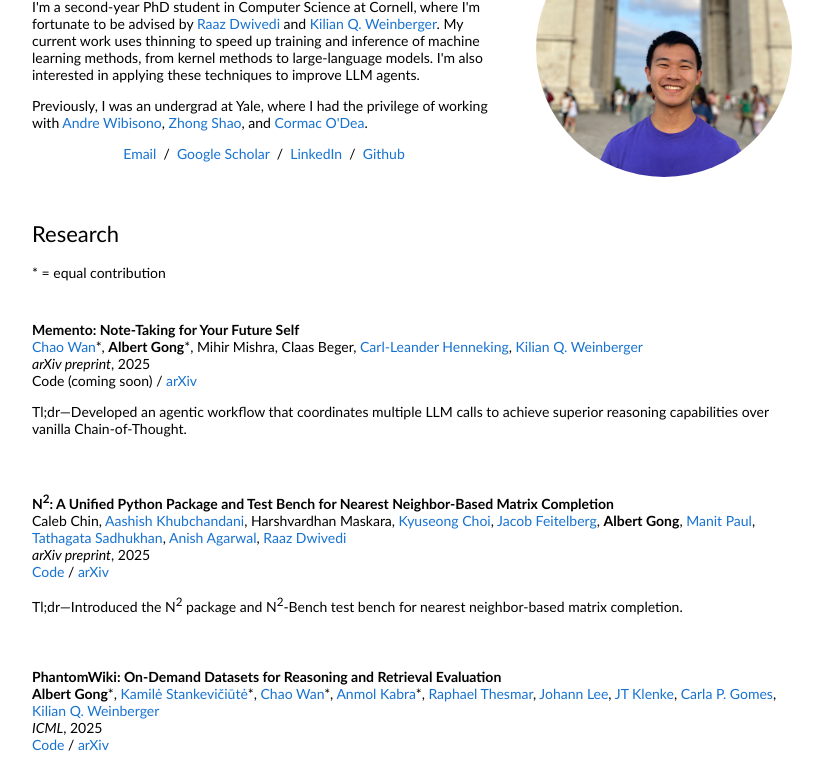
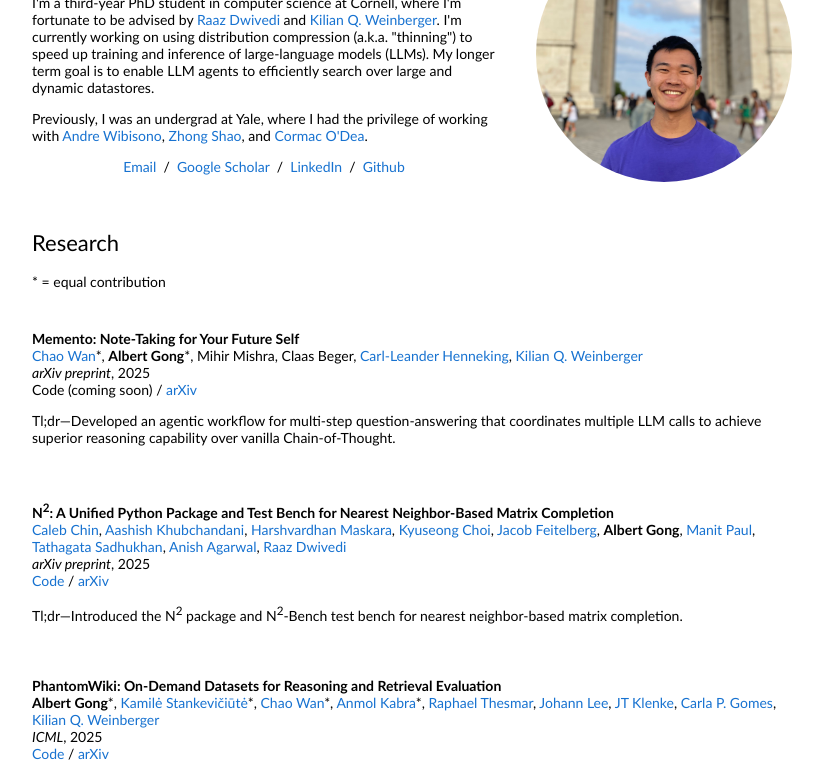
Before and after one commit to albertgong1/albertgong1.github.io, a plain HTML site: page index.html in a window 1280 px wide. Shown: the part 107-876 px from the top of the page, without its empty margins (228-1051 px from the left). Drawn offline with Linux system fonts and the light colour scheme.

Commit message:
updated bio

```diff
--- a/index.html
+++ b/index.html
@@ -23,8 +23,8 @@
                   Albert Gong
                 </p>
                 <p>
-                  I'm a second-year PhD student in Computer Science at Cornell, where I'm fortunate to be advised by <a href="https://raazdwivedi.github.io">Raaz Dwivedi</a> and <a href="https://www.cs.cornell.edu/~kilian/">Kilian Q. Weinberger</a>.
-                  My current work uses thinning to speed up training and inference of machine learning methods, from kernel methods to large-language models. I'm also interested in applying these techniques to improve LLM agents.
+                  I'm a third-year PhD student in computer science at Cornell, where I'm fortunate to be advised by <a href="https://raazdwivedi.github.io">Raaz Dwivedi</a> and <a href="https://www.cs.cornell.edu/~kilian/">Kilian Q. Weinberger</a>.
+                  I'm currently working on using distribution compression (a.k.a. "thinning") to speed up training and inference of large-language models (LLMs). My longer term goal is to enable LLM agents to efficiently search over large and dynamic datastores.
                 </p>
                 <p>
                   Previously, I was an undergrad at Yale, where I had the privilege of working with <a href="http://www.cs.yale.edu/homes/wibisono/">Andre Wibisono</a>, <a href="https://www.cs.yale.edu/homes/shao-zhong/">Zhong Shao</a>, and <a href="https://economics.yale.edu/people/cormac-odea">Cormac O'Dea</a>.
@@ -71,7 +71,7 @@
                 <a href="https://arxiv.org/abs/2506.20642">arXiv</a>
                 <!-- <p></p> -->
                 <p>
-                Tl;dr—Developed an agentic workflow that coordinates multiple LLM calls to achieve superior reasoning capabilities over vanilla Chain-of-Thought.
+                Tl;dr—Developed an agentic workflow for multi-step question-answering that coordinates multiple LLM calls to achieve superior reasoning capability over vanilla Chain-of-Thought.
                 </p>
               </td>
             </tr>
@@ -80,9 +80,9 @@
               <td style="padding:20px;width:75%;vertical-align:middle">
               <span class="papertitle">N<sup>2</sup>: A Unified Python Package and Test Bench for Nearest Neighbor-Based Matrix Completion</span>
                 <br>
-                Caleb Chin,
+                <a href="https://www.linkedin.com/in/caleb-chin13/">Caleb Chin</a>,
                 <a href="https://aashish.tech">Aashish Khubchandani</a>,
-                Harshvardhan Maskara,
+                <a href="https://www.linkedin.com/in/harshvardhanmaskara/">Harshvardhan Maskara</a>,
                 <a href="https://kyuseongchoi5.github.io">Kyuseong Choi</a>,
                 <a href="https://jacobf18.github.io">Jacob Feitelberg</a>,
                 <strong>Albert Gong</strong>,
```
